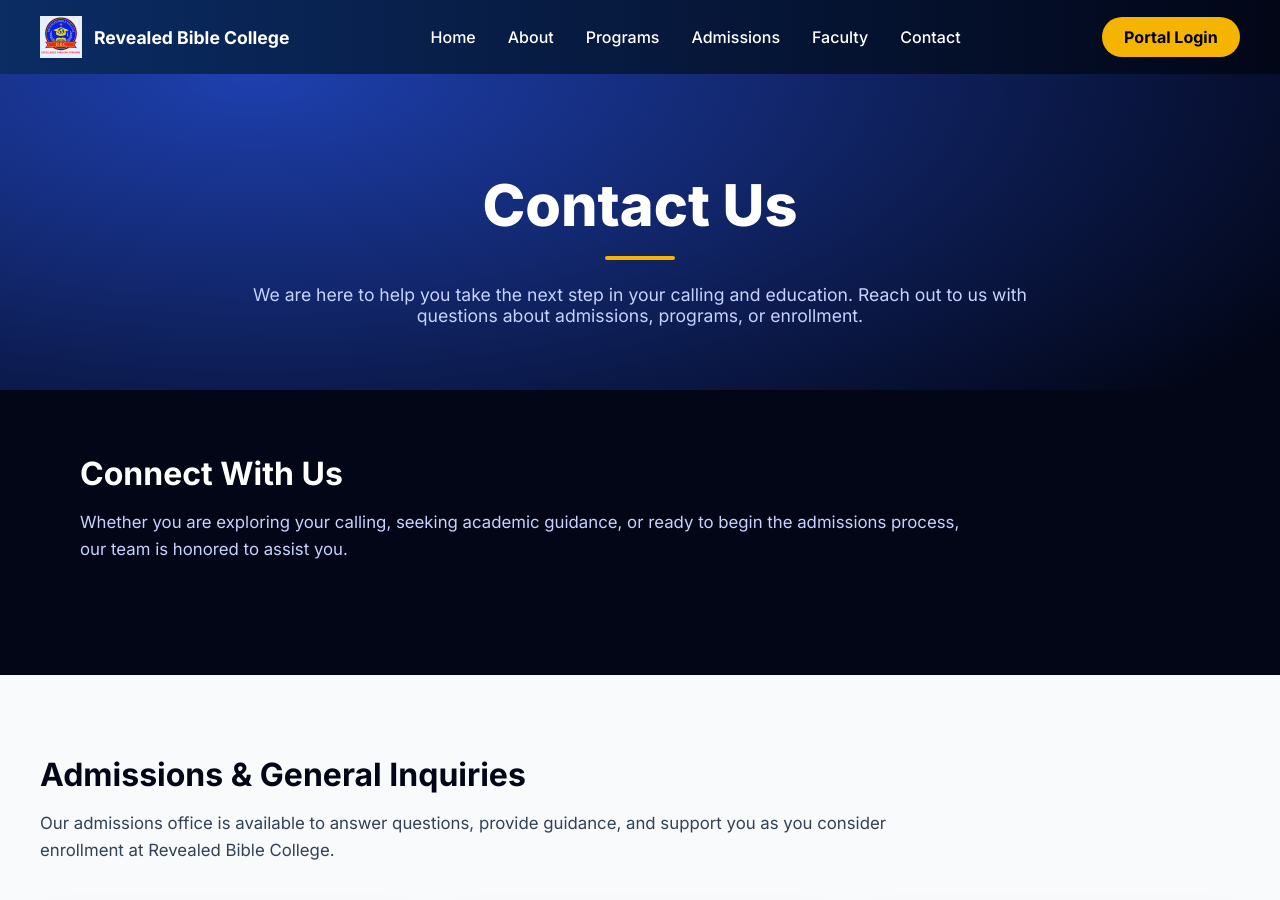
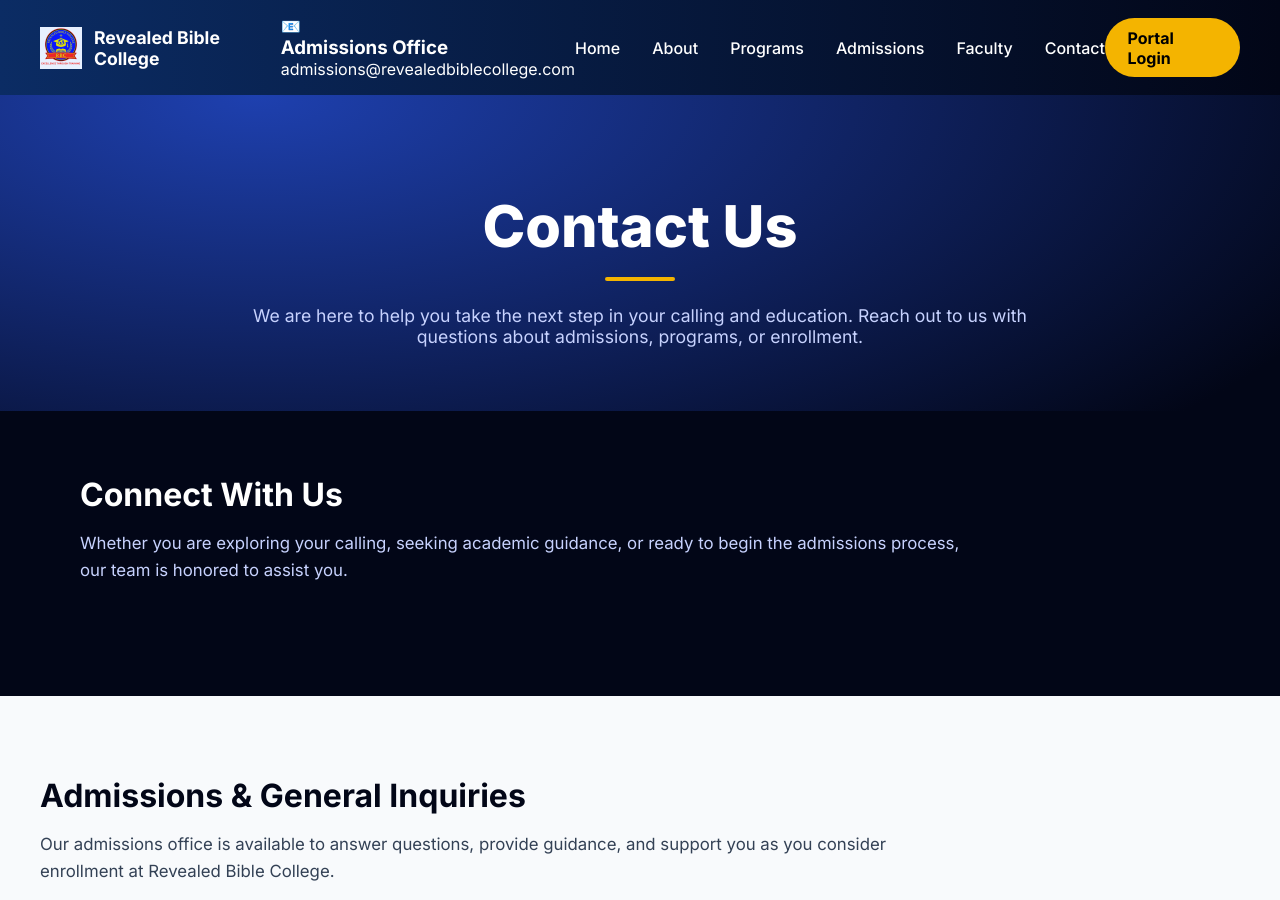
Before and after one commit to WillieKM/my-student-portal, a Jekyll site: the page contact.html, which Jekyll copies as it is, in a window 1280 px wide and 900 px high. Built offline with Jekyll 4.4.1, drawn with Linux system fonts in a browser that asks for light colours.

Commit message:
Update contact.html

```diff
--- a/contact.html
+++ b/contact.html
@@ -249,6 +249,11 @@
       <img src="logo.png" alt="Revealed Bible College Logo">
       <span>Revealed Bible College</span>
     </div>
+<div class="card">
+  <div class="card-icon">📧</div>
+  <h3>Admissions Office</h3>
+  <p>admissions@revealedbiblecollege.com</p>
+</div>
 
     <nav class="nav-links">
       <a href="index.html">Home</a>
```
